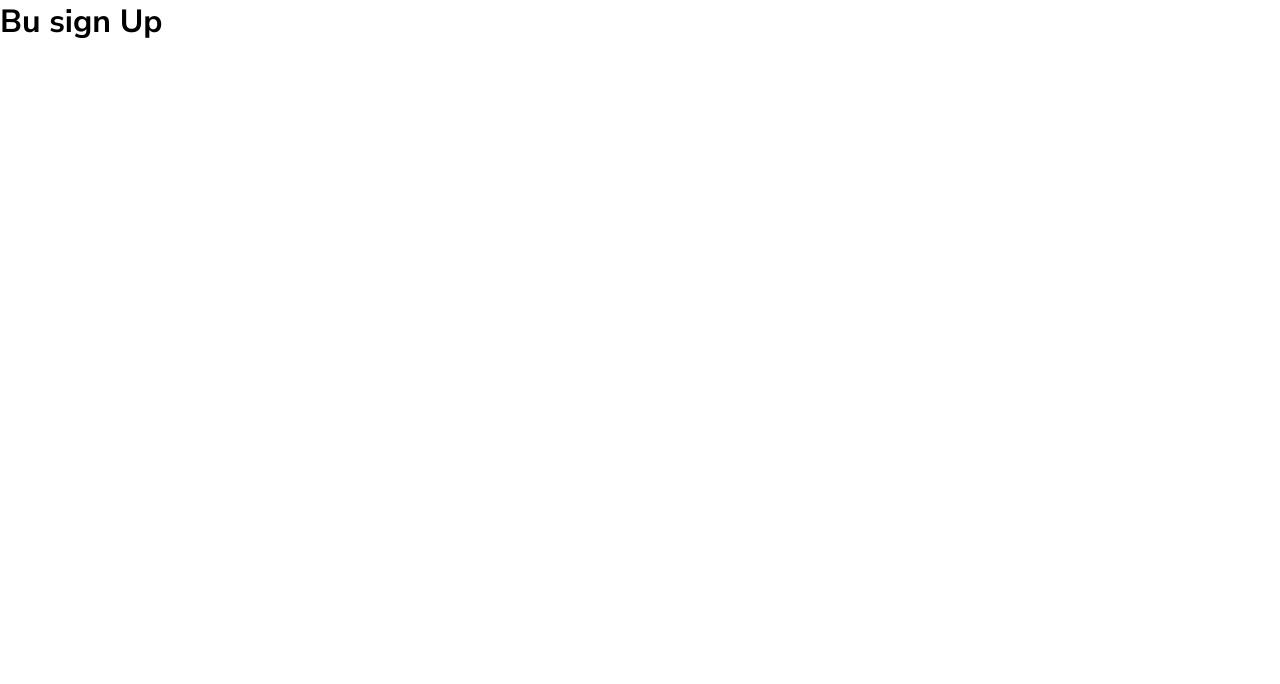
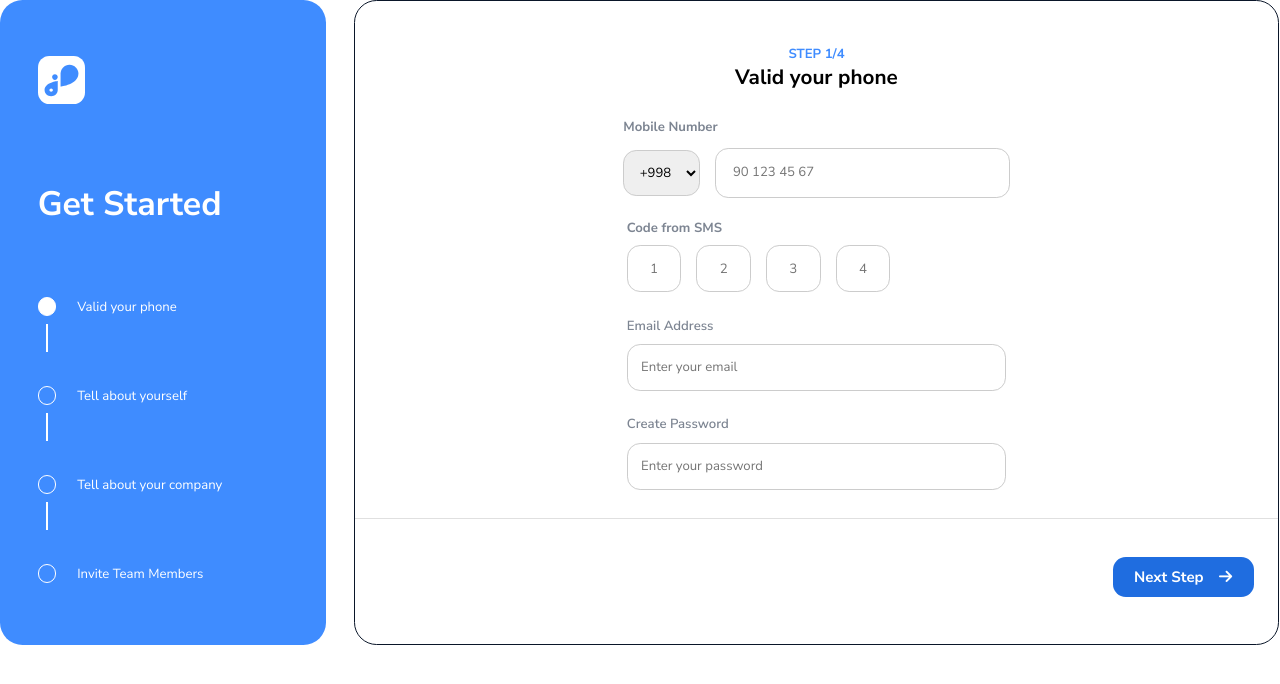
Before and after one commit to sanjar-developer1/Workroom, a Vue app: page /signUp in a window 1280 px wide. Shown: the top 684 px of the page. Built offline with nearby package versions, Linux system fonts and the light colour scheme.

Commit message:
steep 2 ga tayyor

```diff
--- a/package.json
+++ b/package.json
@@ -9,6 +9,7 @@
     "preview": "vite preview"
   },
   "dependencies": {
+    "toastify-js": "^1.12.0",
     "vue": "^3.5.18",
     "vue-router": "^4.5.1"
   },
--- a/src/pages/SignInUp/SignUp/steep1.vue
+++ b/src/pages/SignInUp/SignUp/steep1.vue
@@ -1,11 +1,236 @@
 <template>
-    <div>
-        <h1>Steep 1</h1>
+    <div class="step1">
+        <span>STEP 1/4</span>
+        <p>Valid your phone</p>
+        <div class="phone-input">
+            <label for="phone">Mobile Number</label>
+            <div class="phone-row">
+                <select id="phone-code">
+                    <option value="+998">+998</option>
+                    <option value="+7">+7</option>
+                    <option value="+1">+1</option>
+                    <option value="+44">+44</option>
+                </select>
+                <input type="tel" id="phone" placeholder="90 123 45 67">
+            </div>
+        </div>
+        <div class="sms">
+            <span>Code from SMS</span>
+            <div class="sms-wrapper">
+                <input type="text" placeholder="1">
+                <input type="text" placeholder="2">
+                <input type="text" placeholder="3">
+                <input type="text" placeholder="4">
+            </div>
+        </div>
+        <div class="form-group">
+            <label for="email">Email Address</label>
+            <input id="email" v-model="email" type="email" placeholder="Enter your email" />
+        </div>
+
+        <div class="form-group">
+            <label for="password">Create Password</label>
+            <input id="password" v-model="password" type="password" placeholder="Enter your password" />
+        </div>
+
+        <hr class="step1-hr">
+
+
+        <button @click="nextStep">Next Step <i class="fa-solid fa-arrow-right"></i></button>
     </div>
 </template>
 <script>
 export default {
+    data() {
+        return {
+            email: '',
+            password: ''
+        }
+    },
+    methods: {
+        nextStep() {
+            localStorage.setItem('email', this.email);
+            localStorage.setItem('password', this.password);
+            this.$router.push('/step2');
+        }
+    }
+}
+</script>
+
+
+
+
+<style>
+.step1 {
+    display: flex;
+    align-items: center;
+    justify-content: center;
+    flex-direction: column;
+    width: calc(983/13.6*1vw);
+    border-radius: calc(24/13.6*1vw);
+    background-color: #FFFFFF;
+    border: calc(1/13.6*1vw) solid #0A1629;
+}
+
+.step1>span {
+    font-family: Nunito Sans;
+    font-weight: 700;
+    font-size: calc(14/13.6*1vw);
+    line-height: 100%;
+    letter-spacing: 0px;
+    text-align: center;
+    text-transform: uppercase;
+    color: #3F8CFF;
+}
+
+.step1 p {
+    font-family: Nunito Sans;
+    font-weight: 700;
+    font-size: calc(22/13.6*1vw);
+    line-height: 100%;
+    letter-spacing: 0px;
+    text-align: center;
+    margin-top: calc(6/13.6*1vw);
+}
+
+.phone-input {
+    display: flex;
+    flex-direction: column;
+    margin-top: calc(30/13.6*1vw);
+    gap: calc(10/13.6*1vw);
+}
+
+.phone-input label {
+    font-weight: 600;
+    font-family: Nunito Sans;
+    font-weight: 700;
+    font-size: calc(14/13.6*1vw);
+    line-height: calc(24/13.6*1vw);
+    letter-spacing: 0px;
+    color: #7D8592;
+}
+
+.phone-row {
+    display: flex;
+    align-items: center;
+    gap: calc(16/ 13.6*1vw);
+    margin-bottom: calc(20/13.6*1vw);
+}
+
+.phone-row select {
+    padding: calc(13/13.6*1vw) calc(12/13.6*1vw);
+    border: calc(1/13.6*1vw) solid #ccc;
+    border-radius: calc(14/13.6*1vw);
+    font-size: calc(14/13.6*1vw);
+    outline: none;
+    font-family: Nunito Sans;
+    font-weight: 400;
+    font-size: calc(14/13.6*1vw);
+    line-height: calc(21/13.6*1vw);
+    letter-spacing: 0px;
+    border-radius: calc(14/13.6*1vw);
 
 }
-</script>
-<style></style>
+
+.phone-row select:focus {
+    border-color: #3f8cff;
+}
+
+.phone-row input {
+    flex: 1;
+    padding: calc(15/13.6*1vw) calc(18/13.6*1vw);
+    width: calc(313/13.6*1vw);
+    border: calc(1/13.6*1vw) solid #ccc;
+    border-radius: calc(14/13.6*1vw);
+    font-size: calc(14/13.6*1vw);
+    outline: none;
+    font-family: Nunito Sans;
+    font-weight: 400;
+    line-height: calc(21/13.6*1vw);
+    letter-spacing: 0px;
+    color: #0A1629;
+}
+
+.phone-row input:focus {
+    border-color: #3f8cff;
+}
+
+.sms {
+    display: flex;
+    flex-direction: column;
+    align-items: left;
+    justify-content: center;
+    width: calc(403/13.6*1vw);
+}
+
+.sms-wrapper {
+    margin-top: calc(6/13.6*1vw);
+    display: flex;
+    gap: calc(16/13.6*1vw);
+}
+
+.sms span {
+    font-family: Nunito Sans;
+    font-weight: 700;
+    font-size: calc(14/13.6*1vw);
+    line-height: calc(24/13.6*1vw);
+    letter-spacing: 0px;
+    color: #7D8592;
+}
+
+.sms-wrapper input {
+    height: calc(50/13.6*1vw);
+    width: calc(58/13.6*1vw);
+    border-radius: calc(14/13.6*1vw);
+    text-align: center;
+    border: 1px solid #ccc;
+}
+
+.sms-wrapper input:focus {
+    border-color: #3f8cff;
+}
+
+
+.form-group {
+    display: flex;
+    flex-direction: column;
+    gap: calc(10/13.6*1vw);
+    margin-top: calc(26/13.6*1vw);
+}
+
+.form-group label {
+    font-size: calc(14/13.6*1vw);
+    font-weight: 600;
+    color: #7d8592;
+}
+
+.form-group input {
+    padding: calc(10/13.6*1vw) calc(14/13.6*1vw);
+    border: 1px solid #ccc;
+    border-radius: calc(14/ 13.6*1vw);
+    outline: none;
+    font-size: calc(14/13.6*1vw);
+    width: calc(403/13.6*1vw);
+    height: calc(50/13.6*1vw);
+}
+
+.form-group input:focus {
+    border-color: #3f8cff;
+    box-shadow: 0 0 0 2px rgba(63, 140, 255, 0.2);
+}
+
+.step1-hr {
+    width: 100%;
+    border: none;
+    border-top: calc(1/13.6*1vw) solid #E0E0E0;
+    margin-top: calc(30/13.6*1vw);
+    margin-bottom: calc(20/13.6*1vw);
+}
+
+.step1 button {
+    bottom: calc(20/13.6*1vw);
+    right: calc(41/13.6*1vw);
+    margin-left: calc(780/13.6*1vw);
+    margin-top: calc(20/13.6*1vw);
+}
+</style>
--- /dev/null
+++ b/src/pages/SignInUp/SignUp/stepper.vue
@@ -0,0 +1,101 @@
+<template>
+    <div class="sidebar">
+        <img src="/src/assets/images/logo.svg" alt="bu yerda logo svg bor" class="logo-svg">
+        <h1 class="get-started">Get Started</h1>
+        <div v-for="(step, index) in steps" :key="index" class="step">
+            <div class="circle-wrapper">
+                <div class="circle" :class="{
+                    active: currentStep === index,
+                    completed: currentStep > index
+                }"></div>
+                <p>{{ step }}</p>
+            </div>
+            <div v-if="index < steps.length - 1" class="line"></div>
+        </div>
+    </div>
+</template>
+
+<script setup>
+import { ref } from "vue"
+
+const steps = [
+    "Valid your phone",
+    "Tell about yourself",
+    "Tell about your company",
+    "Invite Team Members"
+]
+
+const currentStep = ref(0) // qaysi stepda turganini boshqaradi
+</script>
+
+<style>
+.sidebar {
+    background: #3f8cff;
+    color: white;
+    width: calc(346/13.6*1vw);
+    padding: calc(60/13.6*1vw) calc(40/13.6*1vw);
+    border-radius: calc(24/13.6*1vw);
+    display: flex;
+    flex-direction: column;
+    gap: calc(30/13.6*1vw);
+}
+
+.step {
+    display: flex;
+    flex-direction: column;
+    align-items: flex-start;
+    gap: calc(8/13.6*1vw);
+    padding-bottom: calc(6.5/13.6*1vw);
+}
+
+.circle {
+    width: calc(20/13.6*1vw);
+    height: calc(20/13.6*1vw);
+    border-radius: 50%;
+    border: calc(2/13.6*1vw) solid white;
+    background: transparent;
+    display: flex;
+}
+
+.circle-wrapper {
+    display: flex;
+    align-items: center;
+    gap: calc(22/13.6*1vw);
+}
+
+.get-started {
+    font-family: Nunito Sans;
+    font-weight: 700;
+    font-size: calc(36/13.6*1vw);
+    line-height: 100%;
+    letter-spacing: 0px;
+    margin-bottom: calc(50/13.6*1vw);
+}
+
+.logo-svg {
+    width: calc(50/13.6*1vw);
+    height: calc(50/13.6*1vw);
+    margin-bottom: calc(60/13.6*1vw);
+}
+
+.circle.active {
+    background: white;
+}
+
+.circle.completed {
+    background: white;
+    border: calc(2/13.6*1vw) solid white;
+}
+
+.step p {
+    margin: 0;
+    font-size: calc(14/13.6*1vw);
+}
+
+.line {
+    width: calc(2/13.6*1vw);
+    height: calc(30/13.6*1vw);
+    background: white;
+    margin-left: calc(9/13.6*1vw);
+}
+</style>
--- a/src/pages/SignInUp/sigIn.vue
+++ b/src/pages/SignInUp/sigIn.vue
@@ -1,64 +1,125 @@
 <template>
     <div class="signIn">
+        <!-- Chap tomon -->
         <div class="signInLeft">
             <div class="signInLogo">
-                <img src="/src/assets/images/logo.svg" alt="bu yerda rasm bor">
+                <img src="/src/assets/images/logo.svg" alt="bu yerda rasm bor" />
                 <router-link to="/" class="logoText">Woorkroom</router-link>
             </div>
             <p>Your place to work Plan. Create. Control.</p>
-            <img src="/src/assets/images/Illustration.png" alt="">
+            <img src="/src/assets/images/Illustration.png" alt="" />
         </div>
+
+        <!-- O‘ng tomon -->
         <div class="signInRight">
-            <p>Sign In to Woorkroom</p>
+            <p class="title">Sign In to Woorkroom</p>
+
             <form @submit.prevent="kirish" class="sign-in-form">
-                <div class="email">
-                    <p>Email Address</p>
-                    <input v-model="email" type="email" placeholder="Enter your email" />
+                <div class="form-group">
+                    <label for="email">Email Address</label>
+                    <input id="email" v-model="email" type="email" placeholder="Enter your email" />
                 </div>
-                <div class="password">
-                    <p>Password</p>
-                    <input v-model="password" type="password" placeholder="Enter your password" />
+
+                <div class="form-group">
+                    <label for="password">Password</label>
+                    <input id="password" v-model="password" type="password" placeholder="Enter your password" />
                 </div>
+
                 <button type="submit">
                     Sign In <i class="fa-solid fa-arrow-right"></i>
                 </button>
             </form>
-            <router-link to="/forgot-password" class="forgot-password">Don’t have an account?</router-link>
+
+            <router-link to="/forgot-password" class="forgot-password">
+                Don’t have an account?
+            </router-link>
         </div>
     </div>
 </template>
+
 <script>
+import Toastify from "toastify-js";
+import "toastify-js/src/toastify.css";
+
 export default {
-
     data() {
         return {
-            email: '',
-            password: ''
-        }
+            email: "",
+            password: "",
+        };
     },
     methods: {
         kirish() {
             if (this.email && this.password) {
-                alert('Kirish muvaffaqiyatli');
-                this.$router.push("/steep1")
+                localStorage.setItem("email", this.email);
+                localStorage.setItem("password", this.password);
+
+                Toastify({
+                    text: "Kirish muvaffaqiyatli",
+                    duration: 3000,
+                    gravity: "top",
+                    position: "center",
+                    backgroundColor: "#4caf50",
+                    close: true,
+                }).showToast();
+
+                this.$router.push("/signUp");
             } else {
-                alert('Iltimos, barcha maydonlarni to\'ldiring.');
+                Toastify({
+                    text: "Iltimos, barcha maydonlarni to'ldiring",
+                    duration: 3000,
+                    gravity: "top",
+                    position: "center",
+                    backgroundColor: "#f44336",
+                    close: true,
+                }).showToast();
             }
-        }
-    }
-}
+        },
+    },
+};
 </script>
-
 
 <style>
 .signIn {
     display: flex;
+    min-width: 100vw;
+
 }
+
+/* Chap panel */
+.signInLeft {
+    background: #3f8cff;
+    width: 40%;
+    color: #fff;
+    padding: calc(40/13.6*1vw);
+    display: flex;
+    flex-direction: column;
+    justify-content: center;
+    gap: calc(30/13.6*1vw);
+    border-top-left-radius: calc(12/13.6*1vw);
+    border-bottom-left-radius: calc(12/13.6*1vw);
+    padding-bottom: calc(20/13.6*1vw);
+
+}
+
+.signInLeft p {
+    font-family: Nunito Sans;
+    font-weight: 700;
+    font-size: calc(40/13.6*1vw);
+    line-height: calc(56/13.6*1vw);
+    letter-spacing: 0px;
+
+}
+
+.signInLeft img {
+    height: calc(405/13.6*1vw);
+}
+
 
 .signInLogo {
     display: flex;
     align-items: center;
-    gap: calc(30/13.6*1vw);
+    gap: calc(12/13.6*1vw);
 }
 
 .signInLogo img {
@@ -67,168 +128,80 @@ export default {
 }
 
 .logoText {
-    font-family: Nunito Sans;
     font-weight: 700;
-    font-size: calc(30/13.6*1vw);
-    line-height: 100%;
+    font-size: calc(24/13.6*1vw);
+    color: #fff;
+    text-decoration: none;
 }
 
-.signInLeft {
-    background-color: #3F8CFF;
-    display: flex;
-    align-items: left;
-    justify-content: center;
-    flex-direction: column;
-    row-gap: calc(50/13.6*1vw);
-    border-top-left-radius: calc(12/13.6*1vw);
-    border-bottom-left-radius: calc(12/13.6*1vw);
-    padding: calc(25/13.6*1vw) calc(96/13.6*1vw) calc(25/13.6*1vw) calc(96/13.6*1vw);
-}
-
-.signInLeft p {
-    font-family: Nunito Sans;
-    font-weight: 700;
-    font-size: calc(40/13.6*1vw);
-    line-height: calc(56/13.6*1vw);
-    color: #FFFFFF;
-    width: calc(400/13.6*1vw);
-}
-
-.signInLeft>img {
-    width: calc(500/13.6*1vw);
-    height: calc(373/13.6*1vw);
-}
-
-
+/* O‘ng panel */
 .signInRight {
-    display: flex;
-    align-items: center;
-    justify-content: center;
-    flex-direction: column;
-    width: 50%;
+    flex: 1;
+    background: #fff;
     border-top-right-radius: calc(12/13.6*1vw);
     border-bottom-right-radius: calc(12/13.6*1vw);
-}
-
-.signInRight>p {
-    font-family: Nunito Sans;
-    font-weight: 700;
-    font-size: calc(22/13.6*1vw);
-    line-height: 100%;
-    letter-spacing: 0px;
-    text-align: center;
-    margin-bottom: calc(33/13.6*1vw);
-
-}
-
-form {
-    font-family: "Nunito Sans", sans-serif;
+    padding: calc(40/13.6*1vw);
     display: flex;
     flex-direction: column;
-    align-self: center;
+    align-items: center;
     justify-content: center;
 }
 
-form p {
-    font-family: Nunito Sans;
+.signInRight .title {
+    font-size: calc(22/13.6*1vw);
     font-weight: 700;
-    font-size: 1vw;
-    line-height: calc(24/13.6*1vw);
-    color: #7D8592;
-}
-
-form input {
-    width: calc(403/13.6*1vw);
-    padding: calc(11/13.6*1vw) calc(18/13.6*1vw);
-    font-size: calc(14/13.6*1vw);
-    border: 1px solid #ccc;
-    border-radius: calc(14/13.6*1vw);
-    font-family: Nunito Sans;
-    font-weight: 400;
-    font-size: calc(14/13.6*1vw);
-    line-height: calc(24/13.6*1vw);
-
-}
-
-form .email,
-form .password {
-    margin-bottom: calc(16/13.6*1vw);
-    /* har bir blok orasida bo‘shliq */
-}
-
-form button {
-    width: calc(170/13.6*1vw);
-    padding: calc(10/13.6*1vw);
-    background-color: #4a90e2;
-    color: white;
-    font-weight: 700;
-    border: none;
-    border-radius: calc(6/13.6*1vw);
-    cursor: pointer;
-}
-
-.forget {
-    display: flex;
-    align-items: center;
-    justify-content: space-between;
-    width: calc(403/13.6*1vw);
-    margin: calc(16/13.6*1vw) 0;
-    font-size: calc(14/13.6*1vw);
-    font-family: Nunito Sans;
-}
-
-/* label ichidagi checkbox va matn yonma-yon chiqishi uchun */
-.forget label {
-    display: flex;
-    align-items: center;
-    gap: calc(8/13.6*1vw);
-    cursor: pointer;
-    color: #7D8592;
-    font-weight: 400;
-}
-
-/* checkbox o'zi */
-.forget input[type="checkbox"] {
-    width: calc(18/13.6*1vw);
-    height: calc(18/13.6*1vw);
-    accent-color: #3F8CFF;
-    /* yangi browserlarda rang berish */
-    cursor: pointer;
-    margin: 0;
-}
-
-/* "Forgot Password?" link ko‘rinishi */
-.forget span {
-    color: #3F8CFF;
-    font-weight: 600;
-    cursor: pointer;
-}
-
-.forgot-password {
-    margin-top: calc(20/13.6*1vw);
-    color: #3F8CFF;
-    font-family: Nunito Sans;
-    font-weight: 600;
-    font-size: calc(16/13.6*1vw);
-    line-height: 100%;
-    text-align: center;
-
+    margin-bottom: calc(24/13.6*1vw);
 }
 
 .sign-in-form {
+    width: 100%;
+    max-width: calc(400/13.6*1vw);
     display: flex;
     flex-direction: column;
-    align-items: center;
-    gap: calc(15/13.6*1vw);
+    gap: calc(16/13.6*1vw);
+}
+
+.form-group {
+    display: flex;
+    flex-direction: column;
+    gap: calc(6/13.6*1vw);
+}
+
+.form-group label {
+    font-size: calc(14/13.6*1vw);
+    font-weight: 600;
+    color: #7d8592;
+}
+
+.form-group input {
+    padding: calc(10/13.6*1vw) calc(14/13.6*1vw);
+    border: 1px solid #ccc;
+    border-radius: calc(8/13.6*1vw);
+    outline: none;
+    font-size: calc(14/13.6*1vw);
+}
+
+.form-group input:focus {
+    border-color: #3f8cff;
+    box-shadow: 0 0 0 2px rgba(63, 140, 255, 0.2);
 }
 
 .sign-in-form button {
-    padding: calc(10/13.6*1vw) calc(20/13.6*1vw);
+    padding: calc(12/13.6*1vw);
     background: #4f46e5;
     color: white;
     border: none;
     border-radius: calc(8/13.6*1vw);
     cursor: pointer;
-    font-weight: 500;
+    font-weight: 600;
+    font-size: calc(14/13.6*1vw);
+}
+
+.forgot-password {
+    margin-top: calc(16/13.6*1vw);
+    color: #3f8cff;
+    font-weight: 600;
+    font-size: calc(14/13.6*1vw);
+    text-decoration: none;
 }
 </style>
--- a/src/pages/SignInUp/signUp.vue
+++ b/src/pages/SignInUp/signUp.vue
@@ -1,11 +1,22 @@
 <template>
     <div>
-        <h1>Bu sign Up</h1>
+        <Stepper />
+        <Steep1 />
     </div>
 </template>
 <script>
+import Steep1 from "./SignUp/steep1.vue";
+import Stepper from "./SignUp/stepper.vue"
 export default {
-
+    components: {
+        Stepper,
+        Steep1
+    }
 }
 </script>
-<style></style>
+<style>
+div {
+    display: flex;
+    column-gap: calc(30/13.6*1vw);
+}
+</style>
```
Also changed, not shown: 1 other file (tests, documents, lock files or other folders).
